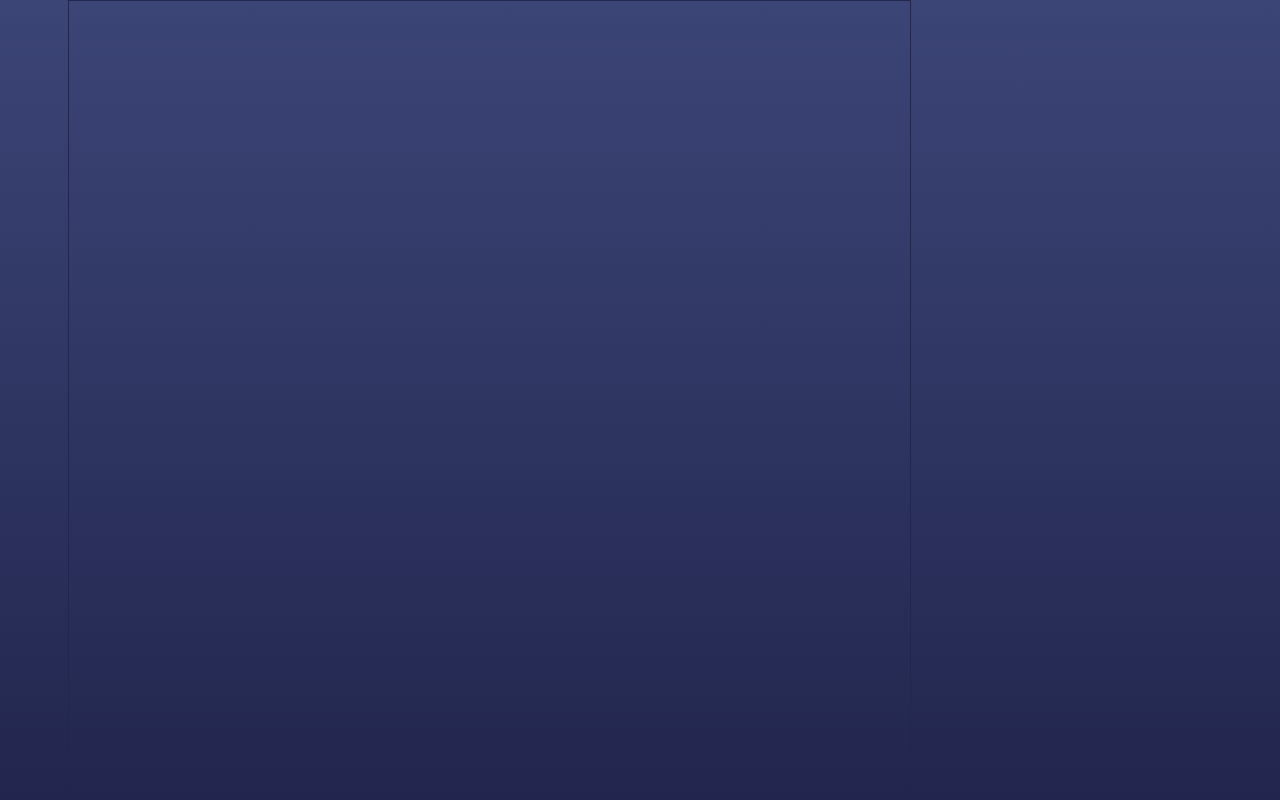
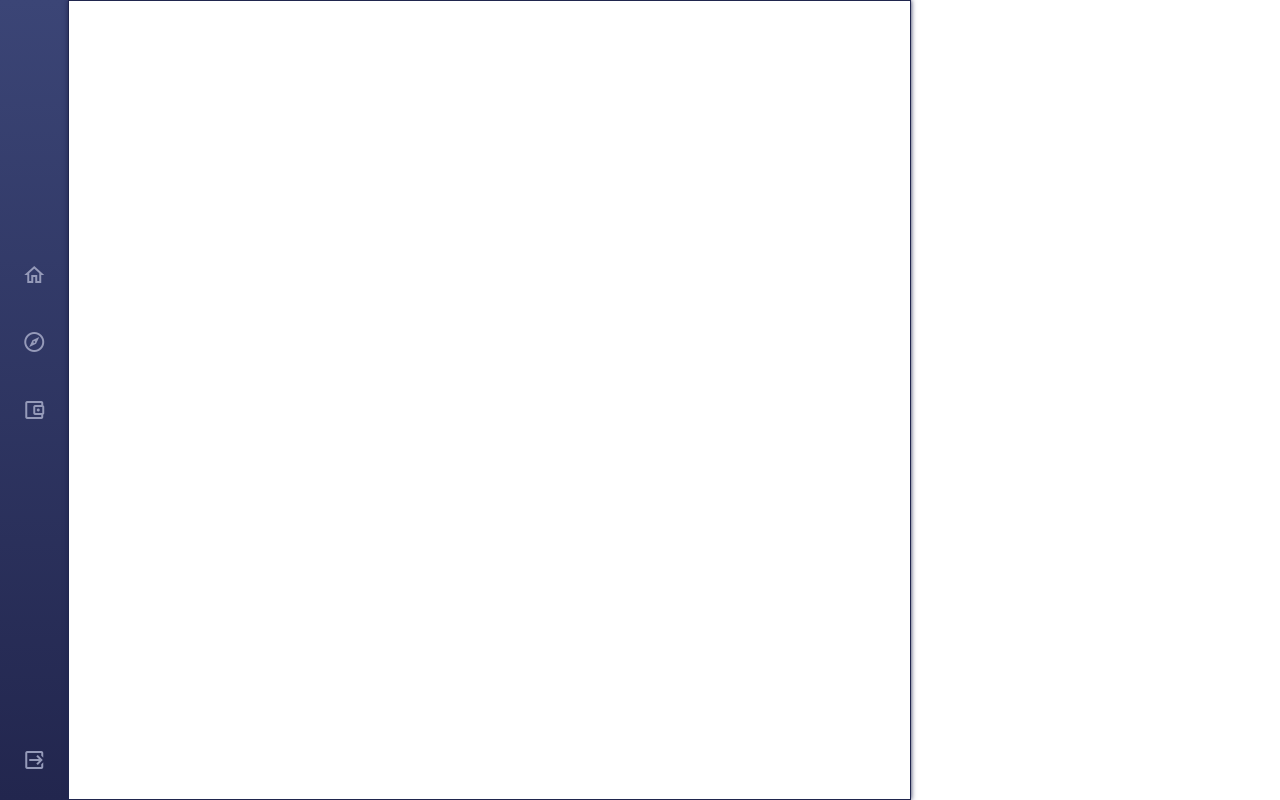
Before and after one commit to VektorTech/product-design-dashboard, a plain HTML site: page index.html in a window 1280 px wide. Drawn offline with Linux system fonts and the light colour scheme.

Commit message:
Made file structure changes and added more styles

```diff
--- a/index.html
+++ b/index.html
@@ -5,23 +5,39 @@
     <meta name="viewport" content="width=device-width, initial-scale=1.0">
     <meta http-equiv="X-UA-Compatible" content="ie=edge">
     <title>Product Analytics</title>
-    <link rel="stylesheet" href="style.css">
+    <link rel="stylesheet" href="https://cdnjs.cloudflare.com/ajax/libs/MaterialDesign-Webfont/4.7.95/css/materialdesignicons.css">
+    <link rel="stylesheet" href="main.css">
 </head>
 <!-- done by Kostia Varhatiuk and Andrew Bobko -->
 <body>
     <div class="container">
         <div class="header">
             <div class="header__items">
+
             </div>
             <div class="header__items">
-                <ul class="header_nav">
-                    <li class="header__nav-items"></li>
-                    <li class="header__nav-items"></li>
-                    <li class="header__nav-items"></li>
-                    <li class="header__nav-items"></li>
+                <ul class="header__nav">
+                    <li class="header__nav-items">
+                        <i class="mdi mdi-home-outline"></i>
+                    </li>
+                    <li class="header__nav-items">
+                        <i class="mdi mdi-compass-outline"></i>
+                    </li>
+                    <li class="header__nav-items">
+                        <i class="mdi mdi-wallet-outline"></i>
+                    </li>
+                    <li class="header__nav-items">
+                        <i class="mdi mdi-file-document-box-outline"></i>
+                    </li>
                 </ul>
             </div>
-            <div class="header__items"></div>
+            <div class="header__items">
+                <ul class="header__nav">
+                    <li class="header__nav-items">
+                        <i class="mdi mdi-logout-variant"></i>
+                    </li>
+                </ul>
+            </div>
         </div>
         <div class="section-main">
             <div class="section-main__area"></div>
@@ -29,7 +45,6 @@
             <div class="section-main__area"></div>
         </div>
         <div class="section-side">
-
         </div>
     </div>
 </body>
--- /dev/null
+++ b/styles/_globals.scss
@@ -0,0 +1,8 @@
+$gradient-dark: #22264e;
+$gradient-light: #3b4576;
+$gap-color: #20264e;
+$highlight: #41487b;
+$active: #606ac4;
+$font-col-light: #fff;
+$font-col: #fbfbfc;
+$font-col-dim: #959ab9;
--- /dev/null
+++ b/styles/header/header.scss
@@ -0,0 +1,36 @@
+.header {
+    $header: '.header';
+
+    background: linear-gradient(bottom, $gradient-dark, $gradient-light);
+    display: flex;
+    flex-direction: column;
+    justify-content: space-between;
+    padding: 1rem 0;
+
+    color: $font-col-dim;
+    font-size: 1.5rem;
+    text-align: center;
+
+    &__nav {
+        list-style-type: none;
+    }
+
+    &__nav-items {
+        height: 3rem;
+        line-height: 3rem;
+    }
+
+    &__items:nth-child(2) {
+        #{$header}__nav-items{
+            margin: 1.2rem auto;
+        }
+    }
+
+    &__nav-items:hover {
+        cursor: pointer;
+        border-left: 0.2rem solid $active;
+        background-color: $highlight;
+        color: $font-col-light;
+    }
+
+}
--- a/style.scss
+++ b/styles/main.scss
@@ -1,15 +1,15 @@
+@import "./globals";
+@import "./header/header.scss";
+
 * {
     margin: 0;
     padding: 0;
     box-sizing: border-box;
 }
 
-$gradient-dark: #22264e;
-$gradient-light: #3b4576;
-$gap-color: #20264e;
-$font-col-light: #fff;
-$font-col: #fbfbfc;
-$font-col-dim: #959ab9;
+body {
+    font-size: 10px;
+}
 
 .container {
     width: 100%;
@@ -17,27 +17,15 @@ $font-col-dim: #959ab9;
     display: grid;
     grid-template-columns: 1.3fr 16fr 7fr;
     grid-auto-rows: 100%;
-    background: linear-gradient(bottom, $gradient-dark, $gradient-light);
-
 
     & > div {
         &:nth-child(2) {
             border: thin solid $gap-color;
+            box-shadow: 0px 0px 5px $gap-color;
         }
     }
 
-    &.header {
-        display: flex;
-        flex-direction: column;
-        // justify-content: space-between;
-
-        &__items {
-            background-color: red;
-            height: 33.33%;
-        }
-    }
-
-    &.section-main {
+    .section-main {
         display: flex;
         flex-direction: column;
 
```
Also changed, not shown: main.css (added), style.css (deleted), 1 other file.
